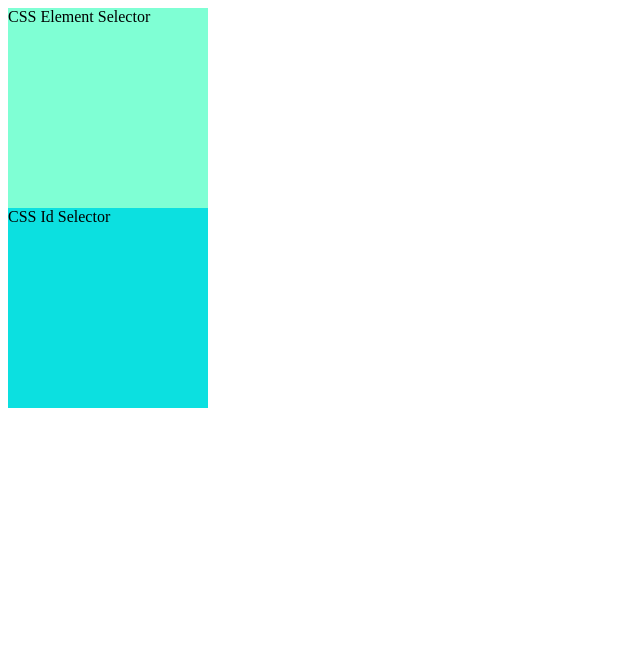
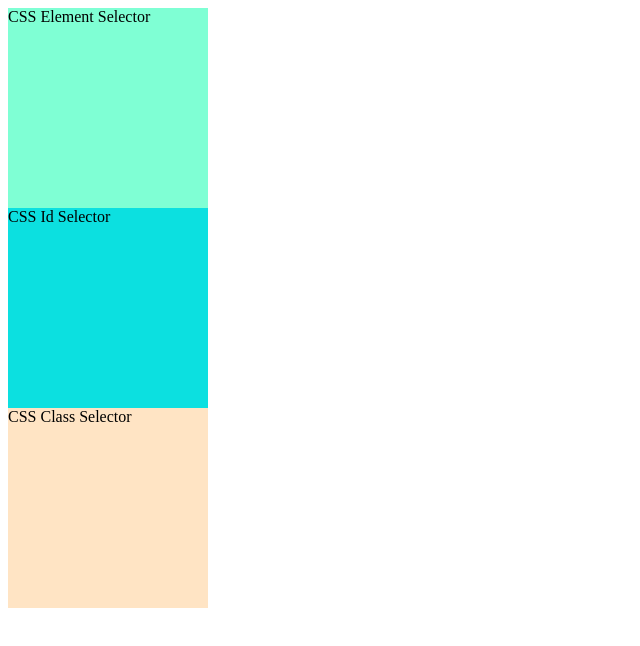
Before and after one commit to mathursuhani/CSS-selectors, a plain HTML site: page index.html in a window 1280 px wide. Shown: the whole page, without its empty margins (0-640 px from the left). Drawn offline with Linux system fonts and the light colour scheme.

Commit message:
Class Selector

```diff
--- a/index.html
+++ b/index.html
@@ -16,10 +16,17 @@
             height:200px;
             background-color: rgb(12, 224, 224);
         }
+        .b1{
+            display:block;
+            width:200px;
+            height:200px;
+            background-color: bisque;
+        }
     </style>
 </head>
 <body>
     <div>CSS Element Selector</div>
     <span id="a1">CSS Id Selector</span>
+    <span class="b1">CSS Class Selector</span>
 </body>
 </html>
```
